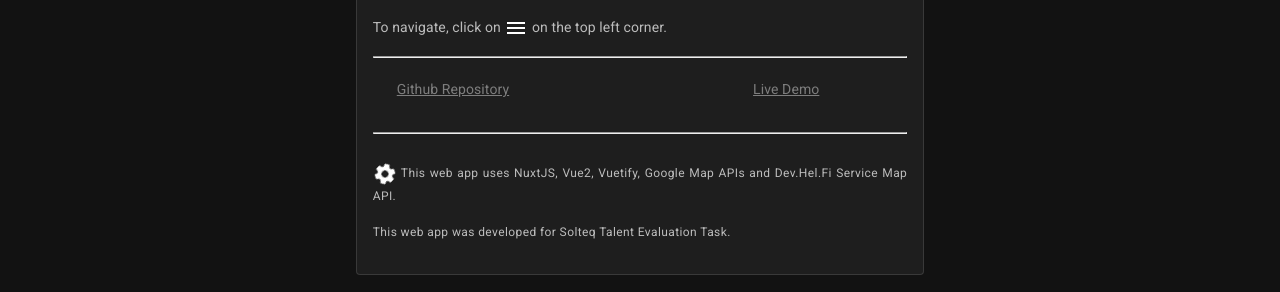
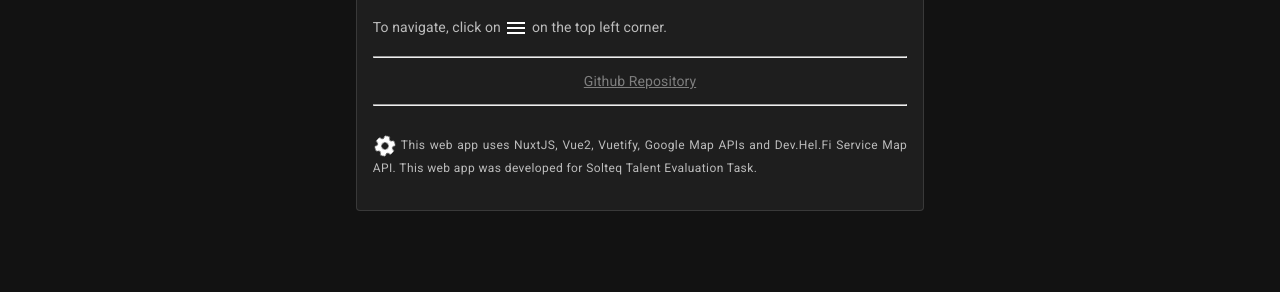
Before and after one commit to noemilemonnier/techassignment, a Nuxt app: page / in a window 1280 px wide. Shown: the part 225-517 px from the top of the page. Built offline with nearby package versions, Linux system fonts and the light colour scheme; what vuetify-google-autocomplete would draw is missing.

Commit message:
removed livedemo link

```diff
--- a/pages/index.vue
+++ b/pages/index.vue
@@ -10,17 +10,11 @@
           <p> This Web App will allow you to find services using <a href="https://dev.hel.fi/apis/service-map-backend-api"  target="_blank" rel="noopener noreferrer">Dev.Hel.Fi Service Map</a> in Helsinki, Finland.</p>
           <p> To navigate, click on <v-icon>{{$i.mdiMenu}}</v-icon> on the top left corner. </p>
           <hr class="my-3">
-          <v-row class="mb-6" no-gutters>
-            <v-col md="4" class="pa-2 ml-4" >
+          <v-row align="center" justify="center" no-gutters>
               <a href="https://github.com/noemilemonnier/helsinki-services" target="_blank" rel="noopener noreferrer"> Github Repository </a>
-            </v-col>
-            <v-col md="3" class="pa-2" offset-md="4">
-              <a href="https://helsinki-services.herokuapp.com" target="_blank" rel="noopener noreferrer"> Live Demo </a>
-            </v-col>
           </v-row>
           <hr class="my-3">
-          <p align="justify" class="mt-7 caption"><v-icon class="spin">{{$i.mdiCog}}</v-icon> This web app uses NuxtJS, Vue2, Vuetify, Google Map APIs and Dev.Hel.Fi Service Map API.</p>
-          <p class="caption">This web app was developed for Solteq Talent Evaluation Task.</p>
+          <p align="justify" class="mt-7 caption"><v-icon class="spin">{{$i.mdiCog}}</v-icon> This web app uses NuxtJS, Vue2, Vuetify, Google Map APIs and Dev.Hel.Fi Service Map API. This web app was developed for Solteq Talent Evaluation Task.</p>
         </v-card-text>
       </v-card>
     </v-col>
```
